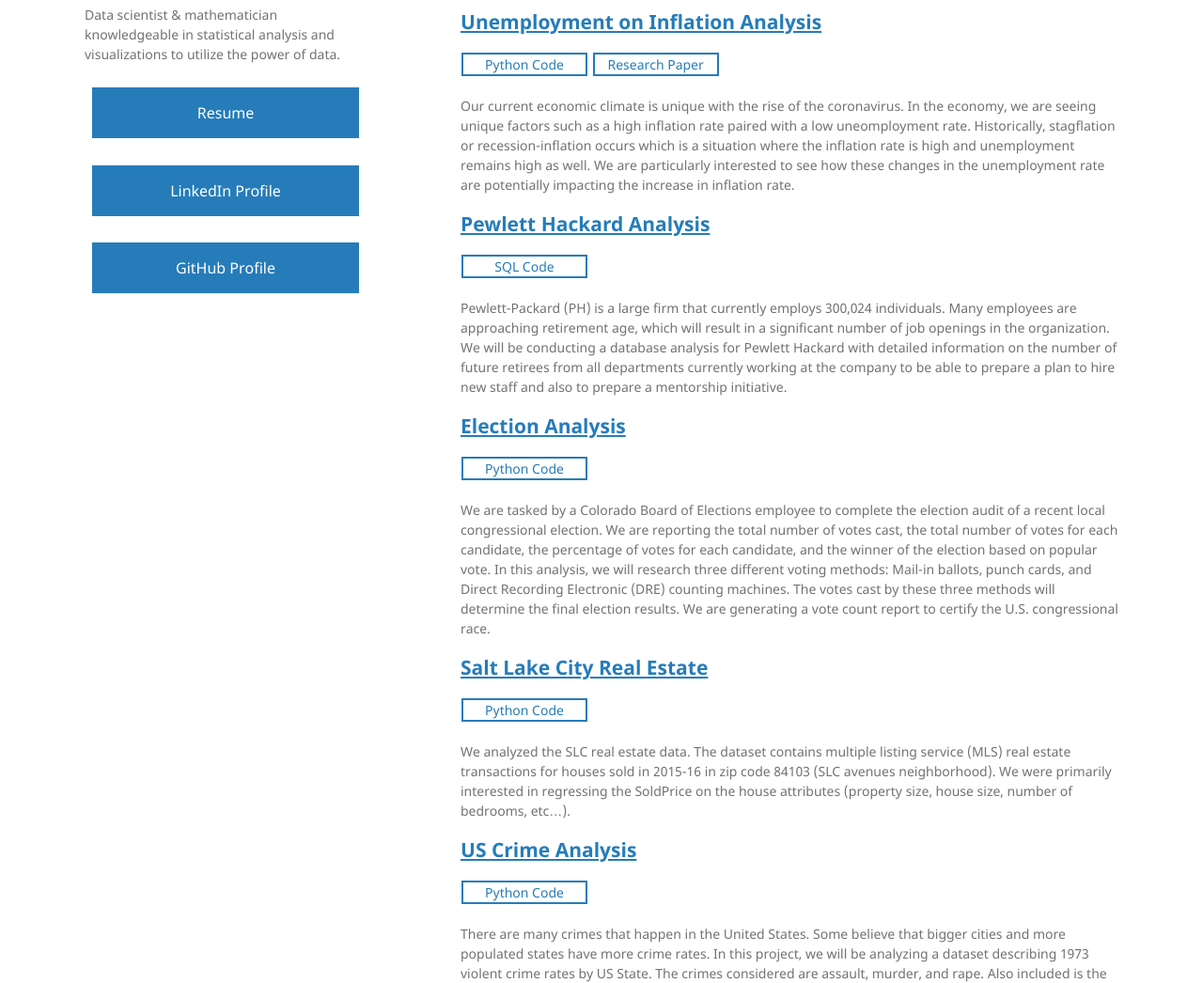
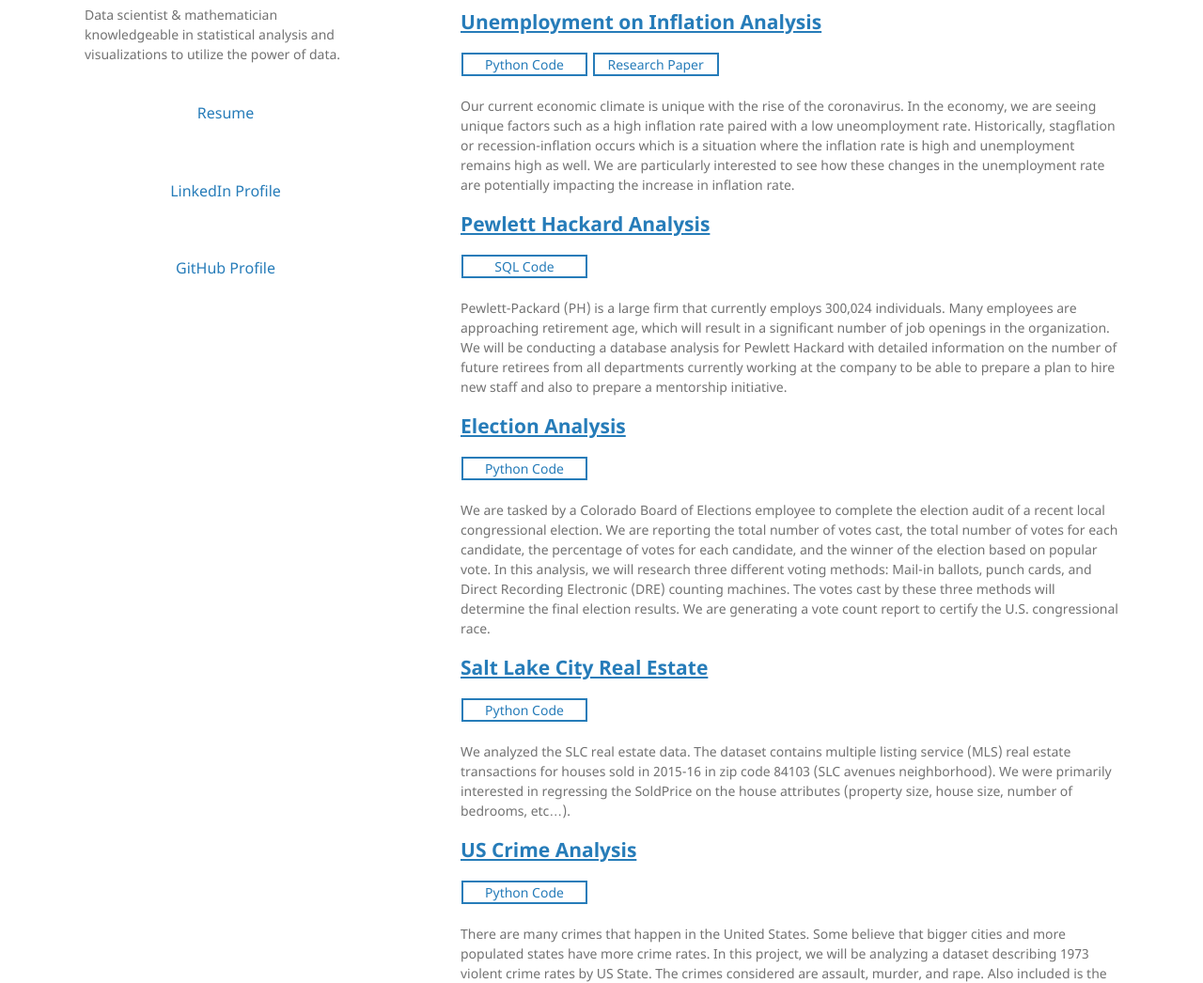
Before and after one commit to dosanity/dosanity.github.io, a Jekyll site: the page built from index.md, in a window 1280 px wide and 1400 px high. Shown: the part 354-1400 px from the top of the window at 94% size. Built offline with Jekyll 4.4.1, drawn with Linux system fonts in a browser that asks for light colours; our own code applies the rules of GitHub Pages for plain Markdown files.

Commit message:
update page

```diff
--- a/_sass/jekyll-theme-minimal.scss
+++ b/_sass/jekyll-theme-minimal.scss
@@ -2,9 +2,9 @@
 @import "rouge-github";
 
 .button {
-  background-color: #267CB9;
-  border: none;
-  color: white;
+  background-color: white;
+  border: #267CB9;
+  color: #267CB9;
   padding: 15px 32px;
   text-align: center;
   text-decoration: none;
@@ -18,7 +18,7 @@
 
 .button:hover {
   background-color: white;
-  color: black;
+  color: #267CB9;
   border: 2px solid #267CB9;
 }
 
```
Also changed, not shown: webpages/unemployment-inflation-analysis.md (+1 -1 lines).
